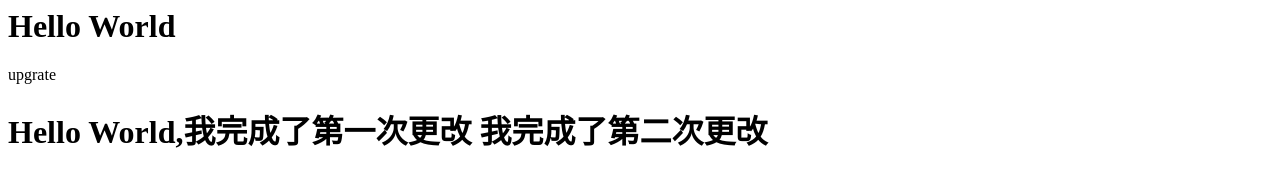
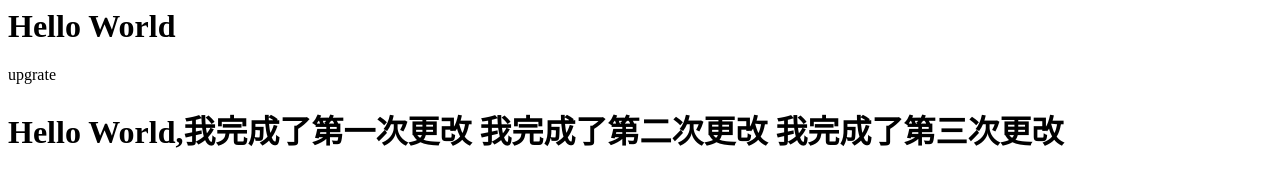
Before and after one commit to feifeima-max/-------2-, a plain HTML site: page index.html in a window 1280 px wide. Drawn offline with Linux system fonts and the light colour scheme.

Commit message:
第四次提交

```diff
--- a/index.html
+++ b/index.html
@@ -15,3 +15,5 @@ upgrate
 <h1>Hello World,我完成了第一次更改
 
     我完成了第二次更改
+
+    我完成了第三次更改
```
